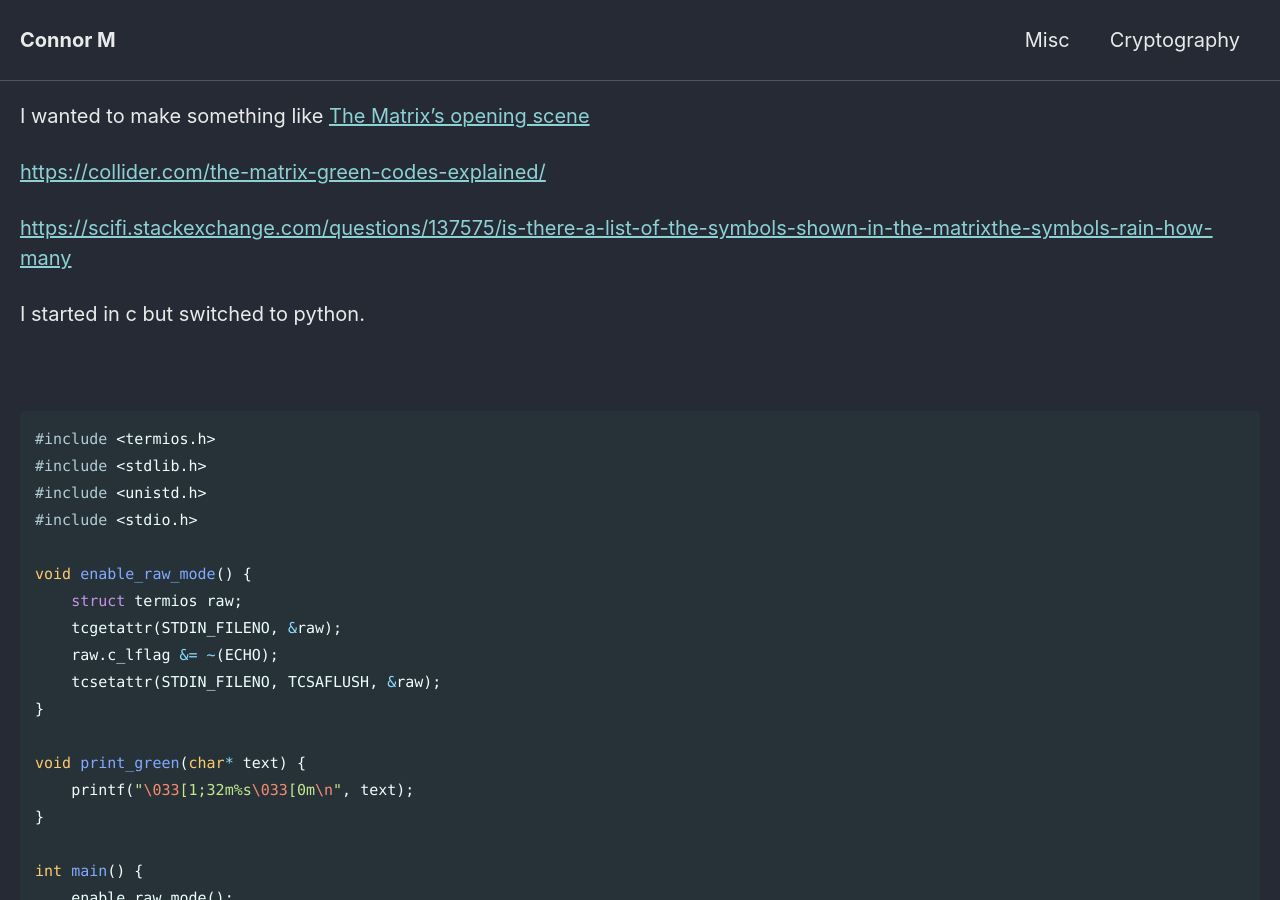
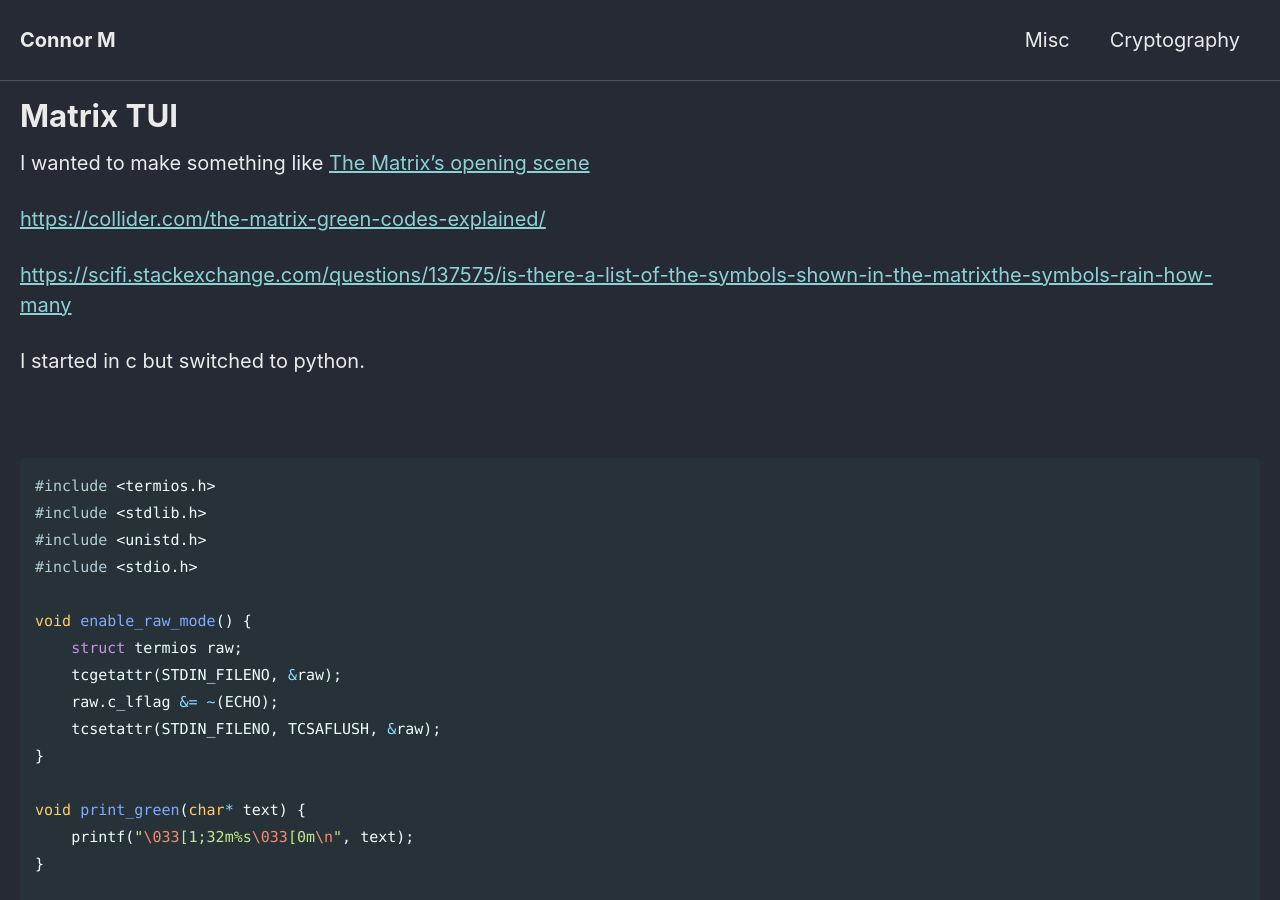
Before and after one commit to Connor-McCartney/Connor-McCartney.github.io, a Jekyll site: the page built from _pages/misc/TUI.md, in a window 1280 px wide and 900 px high. Built offline with Jekyll 4.4.1, drawn with Linux system fonts in a browser that asks for light colours; cached includes are drawn as plain includes; our own code applies the rules of GitHub Pages for plain Markdown files.

Commit message:
Update TUI.md

```diff
--- a/_pages/misc/TUI.md
+++ b/_pages/misc/TUI.md
@@ -1,3 +1,7 @@
+---
+permalink: /misc/Matrix-TUI
+title: Matrix TUI
+---
 
 
 I wanted to make something like [The Matrix's opening scene](https://www.youtube.com/watch?v=Vb6bA4J1Gbg&t=30s)
```
